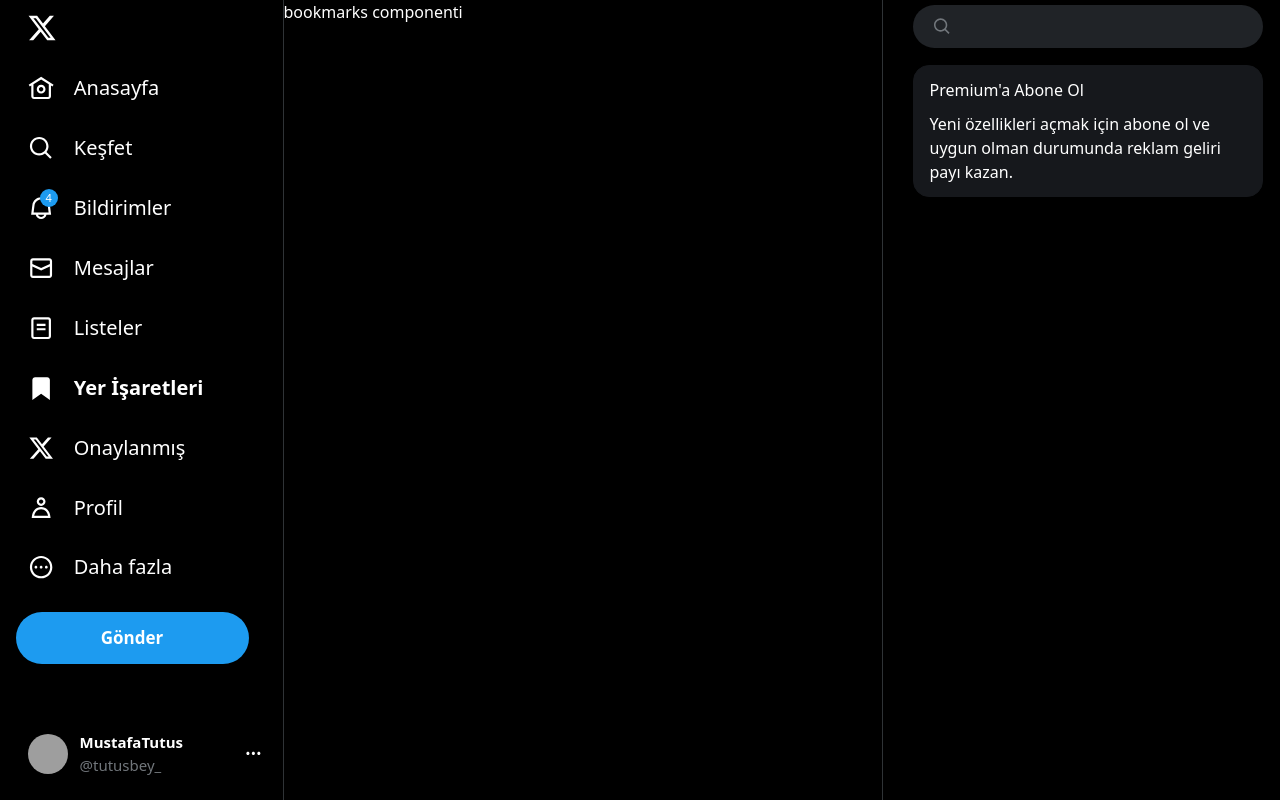
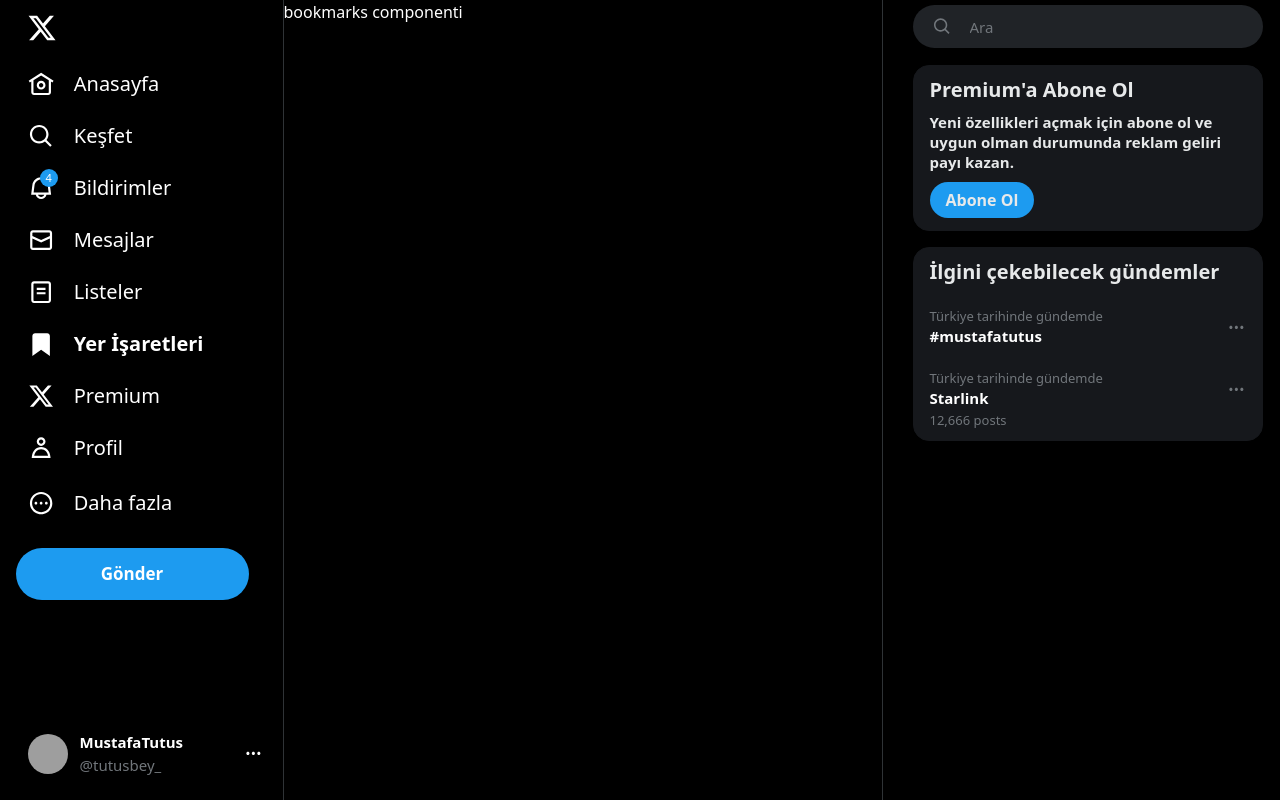
Before and after one commit to tutusjr/twitterClone, a React (Vite) app: page /bookmarks in a window 1280 px wide. Built offline with nearby package versions, Linux system fonts and the light colour scheme; grey boxes are pictures that could not be loaded.

Commit message:
topics added

```diff
--- a/src/components/premium/index.jsx
+++ b/src/components/premium/index.jsx
@@ -1,11 +1,15 @@
+import Button from '../button'
 /* eslint-disable react/no-unescaped-entities */
 export default function Premium () {
     return(
-        <section className="bg-[#16181c] mb-4 rounded-2xl border border-[#16181c] py-3 px-4 flex flex-col gap-2.5">
-            <h6> Premium'a Abone Ol</h6>
-            <p>
+        <section className="bg-[#16181c] mb-4 rounded-2xl border border-[#16181c] py-3 px-4 flex flex-col gap-2.5 text-[#e7e9ea]">
+            <h6 className="text-xl leading-6 font-extrabold"> Premium'a Abone Ol</h6>
+            <p className="leading-5 text-[15px] font-bold">
                 Yeni özellikleri açmak için abone ol ve uygun olman durumunda reklam geliri payı kazan.
             </p>
+            <div className='self-start'>
+            <Button>Abone Ol</Button>
+            </div>
         </section>
     )
 }
--- /dev/null
+++ b/src/components/topics/index.jsx
@@ -0,0 +1,15 @@
+import Topic from "./topic";
+import { topics } from "../../utils/consts";
+
+export default function Topics() {
+    return (
+        <section className="bg-[#16181c] mb-4 rounded-2xl border border-[#16181c]">
+            <h5 className="py-3 px-4 flex items-center text-xl font-extrabold leading-6 text-[#e7e9ea]">
+            İlgini çekebilecek gündemler
+            </h5>
+            <div className="grid">
+            {topics.map((topic,index) => <Topic item={topic} key={index} />)}
+            </div>
+        </section>
+    )
+}
--- /dev/null
+++ b/src/components/topics/topic/index.jsx
@@ -0,0 +1,45 @@
+/* eslint-disable react/prop-types */
+import { Link } from "react-router-dom";
+import { numberFormat } from "../../../utils/format";
+import { Popover } from "@headlessui/react";
+
+export default function Topic({ item }) {
+  return (
+    <Link
+      to="/"
+      className="py-3 px-4 hover:bg-white/[0.03] transition-colors relative"
+    >
+      <div className="text-[13px] text-[#71767b] leading-4">{item.title}</div>
+      <div className="text-[15px] leading-5 font-bold mt-0.5">
+        {item.topic.type === "tag" && "#"}
+        {item.topic.value}
+      </div>
+      {item.postCount && (
+        <div className="text-[13px] text-[#71767b] leading-4 mt-1">
+          {numberFormat(item.postCount)} posts
+        </div>
+      )}
+      <Popover className=" absolute top-2 right-0">
+        <Popover.Button className="h-[34.74px] outline-none w-[34.74px] top-1.5 transition-colors right-2 flex items-center absolute justify-center text-[#71767b] hover:bg-[#1d9bf01a] hover:text-[#1d9bf0] rounded-full">
+          <svg viewBox="0 0 24 24" height={18.75}>
+            <path fill="currentColor" d="M3 12c0-1.1.9-2 2-2s2 .9 2 2-.9 2-2 2-2-.9-2-2zm9 2c1.1 0 2-.9 2-2s-.9-2-2-2-2 .9-2 2 .9 2 2 2zm7 0c1.1 0 2-.9 2-2s-.9-2-2-2-2 .9-2 2 .9 2 2 2z" />
+          </svg>
+        </Popover.Button>
+        <Popover.Panel className="grid w-[384px] z-10 bg-black shadow-box rounded-xl top-2 right-0">
+          <button type="button" className="text-left py-3 px-4 flex items-center gap-3 text-[15px] leading-5 font-bold text-[#e7e9ea]">
+            <svg viewBox="0 0 24 24"  width={18.75}>
+              <path fill="currentColor" d="M9.5 7c.828 0 1.5 1.119 1.5 2.5S10.328 12 9.5 12 8 10.881 8 9.5 8.672 7 9.5 7zm5 0c.828 0 1.5 1.119 1.5 2.5s-.672 2.5-1.5 2.5S13 10.881 13 9.5 13.672 7 14.5 7zM12 22.25C6.348 22.25 1.75 17.652 1.75 12S6.348 1.75 12 1.75 22.25 6.348 22.25 12 17.652 22.25 12 22.25zm0-18.5c-4.549 0-8.25 3.701-8.25 8.25s3.701 8.25 8.25 8.25 8.25-3.701 8.25-8.25S16.549 3.75 12 3.75zM8.947 17.322l-1.896-.638C7.101 16.534 8.322 13 12 13s4.898 3.533 4.949 3.684l-1.897.633c-.031-.09-.828-2.316-3.051-2.316s-3.021 2.227-3.053 2.322z" />
+            </svg>
+            İlgimi çekmiyor
+          </button>
+          <button type="button" className="text-left py-3 px-4 flex items-center gap-3 text-[15px] leading-5 font-bold text-[#e7e9ea]">
+            <svg viewBox="0 0 24 24"  width={18.75}>
+              <path fill="currentColor" d="M9.5 7c.828 0 1.5 1.119 1.5 2.5S10.328 12 9.5 12 8 10.881 8 9.5 8.672 7 9.5 7zm5 0c.828 0 1.5 1.119 1.5 2.5s-.672 2.5-1.5 2.5S13 10.881 13 9.5 13.672 7 14.5 7zM12 22.25C6.348 22.25 1.75 17.652 1.75 12S6.348 1.75 12 1.75 22.25 6.348 22.25 12 17.652 22.25 12 22.25zm0-18.5c-4.549 0-8.25 3.701-8.25 8.25s3.701 8.25 8.25 8.25 8.25-3.701 8.25-8.25S16.549 3.75 12 3.75zM8.947 17.322l-1.896-.638C7.101 16.534 8.322 13 12 13s4.898 3.533 4.949 3.684l-1.897.633c-.031-.09-.828-2.316-3.051-2.316s-3.021 2.227-3.053 2.322z" />
+            </svg>
+            Bu gündem başlığı zararlı veya spam içeriyor
+            </button>
+        </Popover.Panel>
+      </Popover>
+    </Link>
+  );
+}
--- a/src/layouts/main/rightbar/index.jsx
+++ b/src/layouts/main/rightbar/index.jsx
@@ -1,4 +1,5 @@
 import Premium from "../../../components/premium";
+import Topics from "../../../components/topics";
 import Search from "./search";
 
 export default function RightBar() {
@@ -6,6 +7,7 @@
         <aside className="w-[350px] mr-2.5">
             <Search/>
             <Premium/>
+            <Topics/>
         </aside>
     )
 }
--- a/src/layouts/main/rightbar/search/index.jsx
+++ b/src/layouts/main/rightbar/search/index.jsx
@@ -32,10 +32,11 @@
         </div>
         <input
           type="text"
+          placeholder="Ara"
           value={query}
           onChange={(e) => setQuery(e.target.value)}
           onFocus={() => setFocus(true)}
-          className="w-full h-full bg-transparent outline-none rounded-full pl-[56px] text-[15px]"
+          className="w-full h-full placeholder-[#71767b] bg-transparent outline-none rounded-full pl-[56px] text-[15px]"
         />
         {(query && focus) && (
           <button
--- a/src/layouts/main/sidebar/menu/index.jsx
+++ b/src/layouts/main/sidebar/menu/index.jsx
@@ -12,7 +12,7 @@
   return (
     <nav className="mt-0.5 mb-1" key={account}>
       {mainManu.map((menu, index) => (
-        <NavLink to={typeof menu.path == 'function' ? menu.path() : menu.path } key={index} className="py-1 block group">
+        <NavLink to={typeof menu.path == 'function' ? menu.path() : menu.path } key={index} className="block group">
         {({ isActive }) => (
           <div
             className={classNames(
--- a/src/utils/consts.jsx
+++ b/src/utils/consts.jsx
@@ -67,7 +67,7 @@
     },
     {
         path:"/verified-choose",
-        title:"Onaylanmış",
+        title:"Premium",
         icon:{
             active: (<svg viewBox="0 0 24 24" fill="#fff" width={26.25} height={26.25}><path d="M18.244 2.25h3.308l-7.227 8.26 8.502 11.24H16.17l-5.214-6.817L4.99 21.75H1.68l7.73-8.835L1.254 2.25H8.08l4.713 6.231zm-1.161 17.52h1.833L7.084 4.126H5.117z"/></svg>),
             passive: (<svg viewBox="0 0 24 24" fill="#fff" width={26.25} height={26.25}><path d="M18.244 2.25h3.308l-7.227 8.26 8.502 11.24H16.17l-5.214-6.817L4.99 21.75H1.68l7.73-8.835L1.254 2.25H8.08l4.713 6.231zm-1.161 17.52h1.833L7.084 4.126H5.117z"/></svg>)
@@ -84,3 +84,21 @@
         }
     }
 ]
+
+export const topics = [
+    {
+        title:'Türkiye tarihinde gündemde',
+        topic:{
+            type:'tag',
+            value:'mustafatutus'
+        }
+    },
+    {
+        title:'Türkiye tarihinde gündemde',
+        topic:{
+            type:'query',
+            value:'Starlink'
+        },
+        postCount:12666
+    }
+]
--- /dev/null
+++ b/src/utils/format.js
@@ -0,0 +1,3 @@
+export const numberFormat= value => {
+   return Intl.NumberFormat().format(value)
+}
```
Also changed, not shown: package.json (+9 -9 lines), src/layouts/main/sidebar/account/index.jsx (+9 -11 lines), src/layouts/main/sidebar/menu/more/index.jsx (+83 -27 lines), 1 other file (tests, documents, lock files or other folders).
